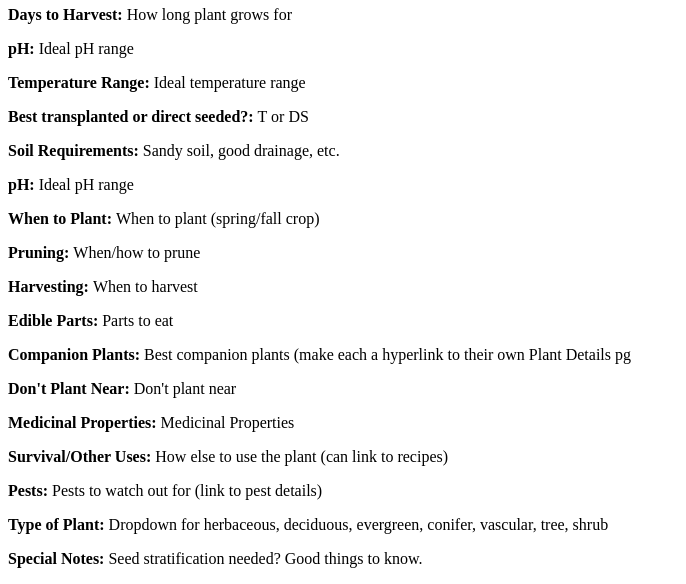
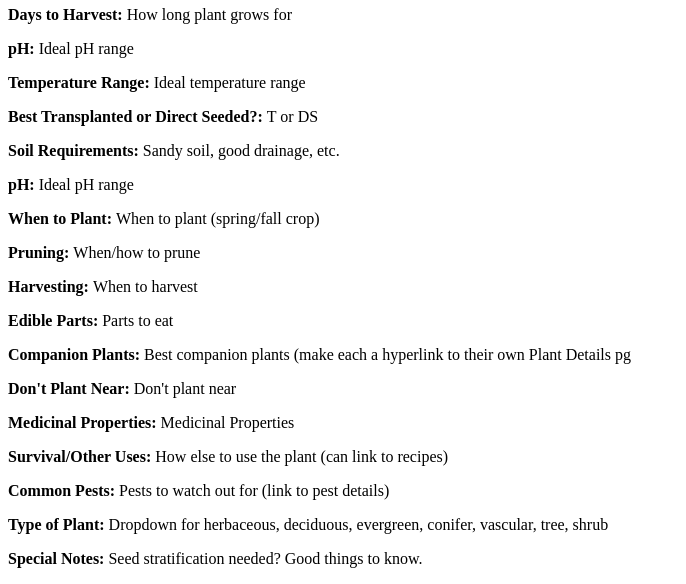
Before and after one commit to jlstern3/benjis_website, a Django app: page /plant_details in a window 1280 px wide. Shown: the part 264-848 px from the top of the page, without its empty margins (0-686 px from the left). Run offline with Django 3.2, Linux system fonts and the light colour scheme.

Commit message:
Minor grammatical edits

```diff
--- a/portfolio/templates/plant_details.html
+++ b/portfolio/templates/plant_details.html
@@ -16,7 +16,7 @@
     <p><strong>Days to Harvest: </strong>How long plant grows for</p>
     <p><strong>pH: </strong> Ideal pH range</p>
     <p><strong>Temperature Range: </strong> Ideal temperature range</p>
-    <p><strong>Best transplanted or direct seeded?: </strong> T or DS</p>
+    <p><strong>Best Transplanted or Direct Seeded?: </strong> T or DS</p>
     <p><strong>Soil Requirements: </strong>Sandy soil, good drainage, etc.</p>
     <p><strong>pH: </strong> Ideal pH range</p>
     <p><strong>When to Plant: </strong> When to plant (spring/fall crop)</p>
@@ -27,7 +27,7 @@
     <p><strong>Don't Plant Near: </strong> Don't plant near</p>
     <p><strong>Medicinal Properties: </strong> Medicinal Properties</p>
     <p><strong>Survival/Other Uses: </strong> How else to use the plant (can link to recipes) </p>
-    <p><strong>Pests: </strong> Pests to watch out for (link to pest details)</p>
+    <p><strong>Common Pests: </strong> Pests to watch out for (link to pest details)</p>
     <p><strong>Type of Plant: </strong> Dropdown for herbaceous, deciduous, evergreen, conifer, vascular, tree, shrub</p>
     <p><strong>Special Notes: </strong> Seed stratification needed? Good things to know.</p>
 
```
